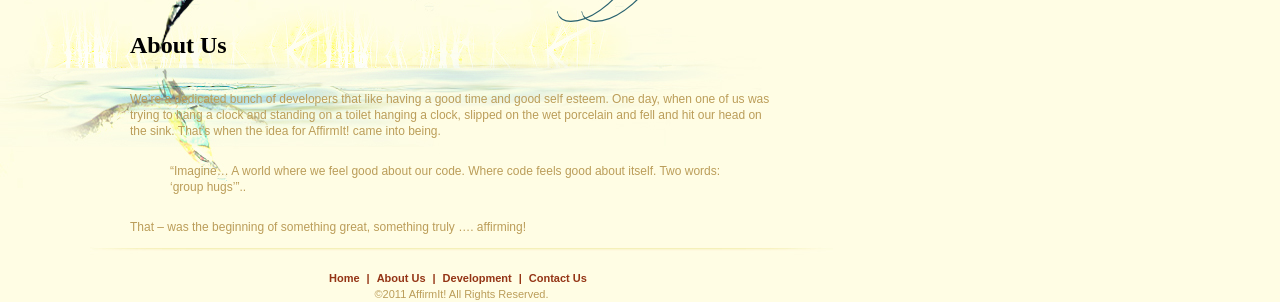
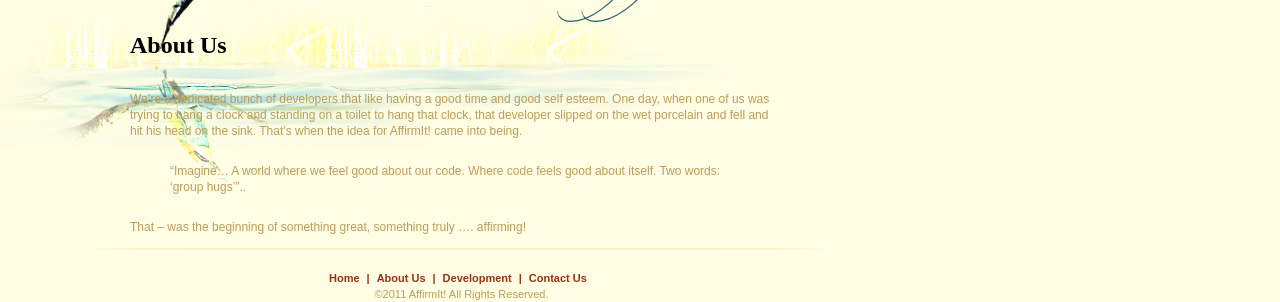
Before and after one commit to affirmit/affirmitweb, a Jekyll site: the page built from about.markdown, in a window 1280 px wide. Shown: the part 230-532 px from the top of the page. Built offline with Jekyll 4.4.1, drawn with Linux system fonts in a browser that asks for light colours.

Commit message:
fixing some wording issues..

```diff
--- a/about.markdown
+++ b/about.markdown
@@ -5,7 +5,7 @@
 
 ## About Us
 
-We're a dedicated bunch of developers that like having a good time and good self esteem. One day, when one of us was trying to hang a clock and standing on a toilet hanging a clock, slipped on the wet porcelain and fell and hit our head on the sink. That's when the idea for AffirmIt! came into being.
+We're a dedicated bunch of developers that like having a good time and good self esteem. One day, when one of us was trying to hang a clock and standing on a toilet to hang that clock, that developer slipped on the wet porcelain and fell and hit his head on the sink. That's when the idea for AffirmIt! came into being.
 
 > "Imagine... A world where we feel good about our code. Where code feels good about itself. Two words: 'group hugs'"..
 
```
